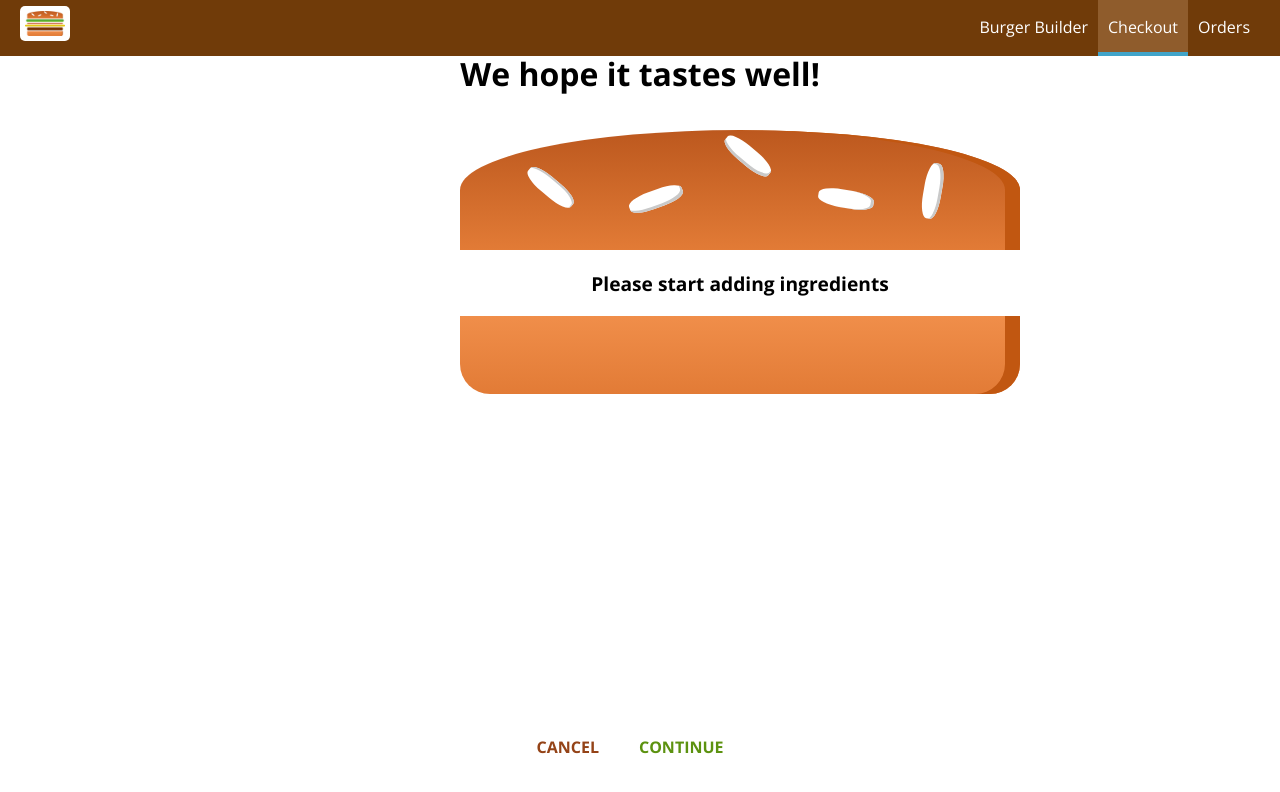
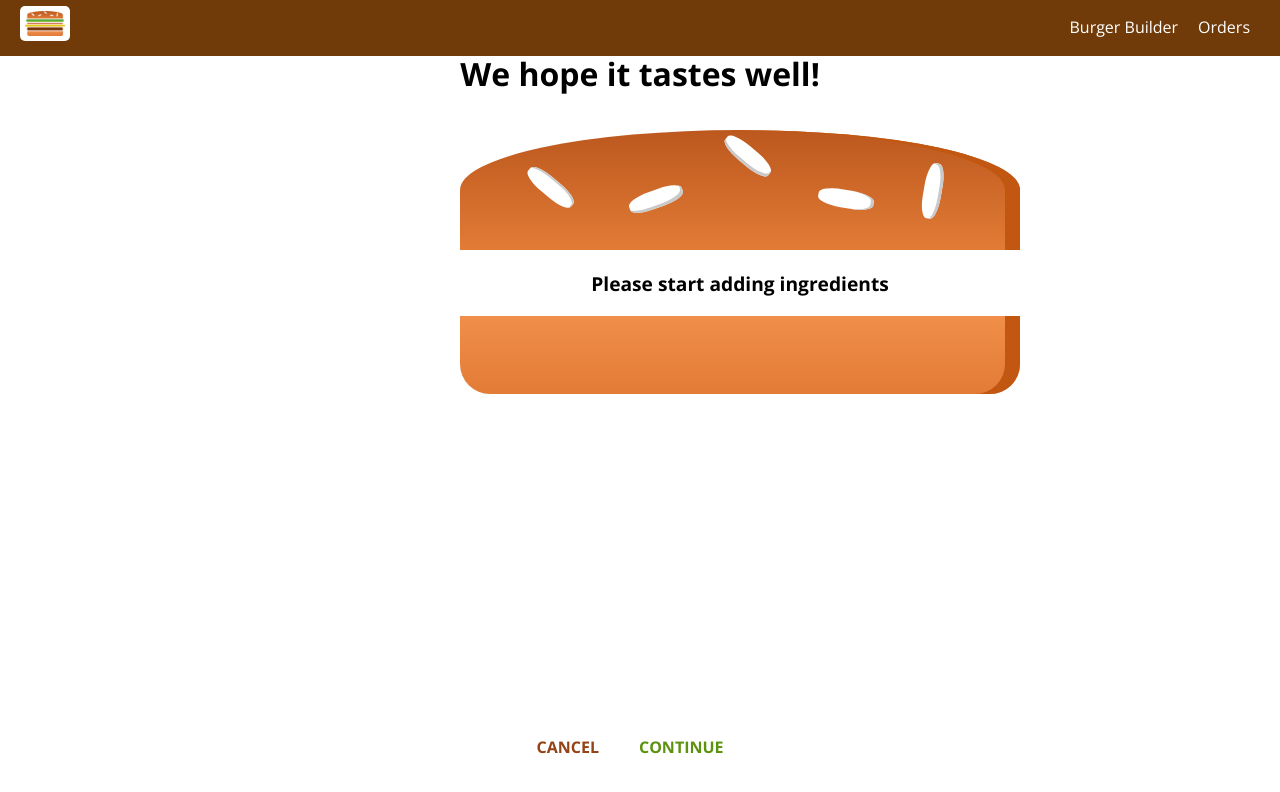
Before and after one commit to geraldoms/burger-app, a React app: page /checkout in a window 1280 px wide. Shown: the top 792 px of the page. Built offline with nearby package versions, Linux system fonts and the light colour scheme.

Commit message:
Added the route and the order componsnts

```diff
--- a/src/components/Navigation/NavigationItems/NavigationItems.js
+++ b/src/components/Navigation/NavigationItems/NavigationItems.js
@@ -7,7 +7,7 @@ const navigationItems = () => (
     <NavigationItem link="/" active>
       Burger Builder
     </NavigationItem>
-    <NavigationItem link="/checkout">Checkout</NavigationItem>
+    {/* <NavigationItem link="/checkout">Checkout</NavigationItem> */}
     <NavigationItem link="/orders">Orders</NavigationItem>
   </ul>
 );
```
